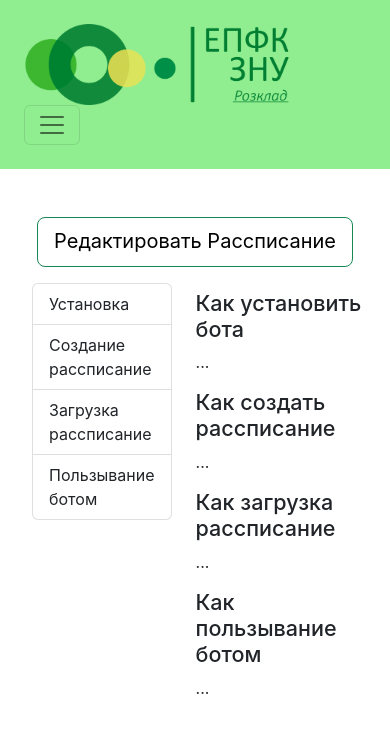
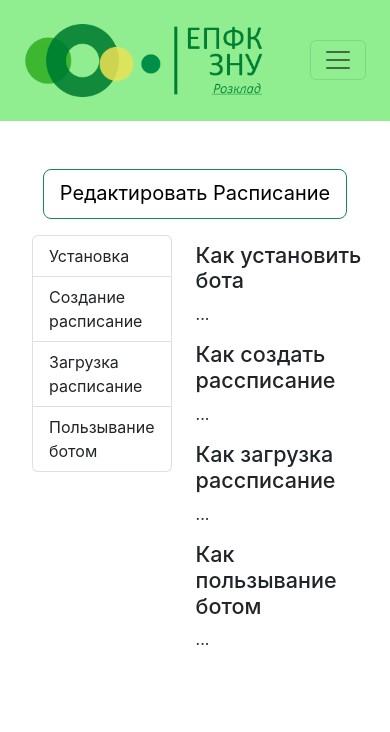
Before and after one commit to SareraBy/schedule-generator, a React (Create React App) app: page / in a window 390 px wide. Shown: the top 732 px of the page. Built offline with nearby package versions, Linux system fonts and the light colour scheme.

Commit message:
adaptive-for-phone

```diff
--- a/package.json
+++ b/package.json
@@ -20,8 +20,6 @@
     "react-scripts": "5.0.1",
     "react-scroll": "^1.8.9",
     "react-transition-group": "^4.4.5",
-    "react-waypoint": "^10.3.0",
-    "swiper": "^9.1.0",
     "web-vitals": "^2.1.4"
   },
   "scripts": {
--- a/public/index.html
+++ b/public/index.html
@@ -2,12 +2,11 @@
 <html lang="en">
   <head>
     <meta charset="utf-8" />
-    <link rel="icon" href="%PUBLIC_URL%/favicon.ico" />
     <meta name="viewport" content="width=device-width, initial-scale=1" />
     <meta name="theme-color" content="#000000" />
     <meta
       name="description"
-      content="Web site created using create-react-app"
+      content="Create schedule"
     />
     <link href="https://unpkg.com/aos@2.3.1/dist/aos.css" rel="stylesheet">
     <link
--- a/src/components/Header.js
+++ b/src/components/Header.js
@@ -20,9 +20,9 @@ const Header = () => {
     return (
         <Navbar  className={'p-4 w-100 '} style={{background:"lightgreen"}} variant="light" expand="lg">
 
-           <Link className={"justify-content-center d-flex"} style={{width:"300px"}}  to={'/'}>
+           <Link className={"justify-content-center d-flex"} style={{width:"270px"}}  to={'/'}>
                <Image
-                   width={'300px'}
+                   width={'270px'}
                       src={photo} />
            </Link>
 
--- a/src/pages/Home.js
+++ b/src/pages/Home.js
@@ -9,18 +9,18 @@ const Home = () => {
         <>
         <div className={"d-flex justify-content-center mt-5"} style={{top:'100%'}} >
 
-            <Button style={{height:"50px"}} className={"acceptbutton "} href={"schedule"} variant="outline-success"   size="lg">
-                Редактировать Рассписание
+            <Button style={{height:"50px"}} className={"acceptbutton "} href={"/schedule"} variant="outline-success"   size="lg">
+                Редактировать Расписание
             </Button>
 
         </div>
 
             <div className={"d-flex m-3"}>
             <div id="list-example" className="list-group mx-3">
-                <a className    ="list-group-item list-group-item-action" href="#download">Установка</a>
-                <a className="list-group-item list-group-item-action" href="#create">Создание рассписание</a>
-                <a className="list-group-item list-group-item-action" href="#upload">Загрузка рассписание</a>
-                <a className="list-group-item list-group-item-action" href="#use-able">Пользывание ботом</a>
+                <a className    ="list-group-item list-group-item-action" href="src/pages#download">Установка</a>
+                <a className="list-group-item list-group-item-action" href="src/pages#create">Создание расписание</a>
+                <a className="list-group-item list-group-item-action" href="src/pages#upload">Загрузка расписание</a>
+                <a className="list-group-item list-group-item-action" href="src/pages#use-able">Пользывание ботом</a>
             </div>
             <div data-bs-spy="scroll" data-bs-target="#list-example" data-bs-offset="0" className="scrollspy-example m-2"
                  tabIndex="0">
```
Also changed, not shown: 1 other file (tests, documents, lock files or other folders).
